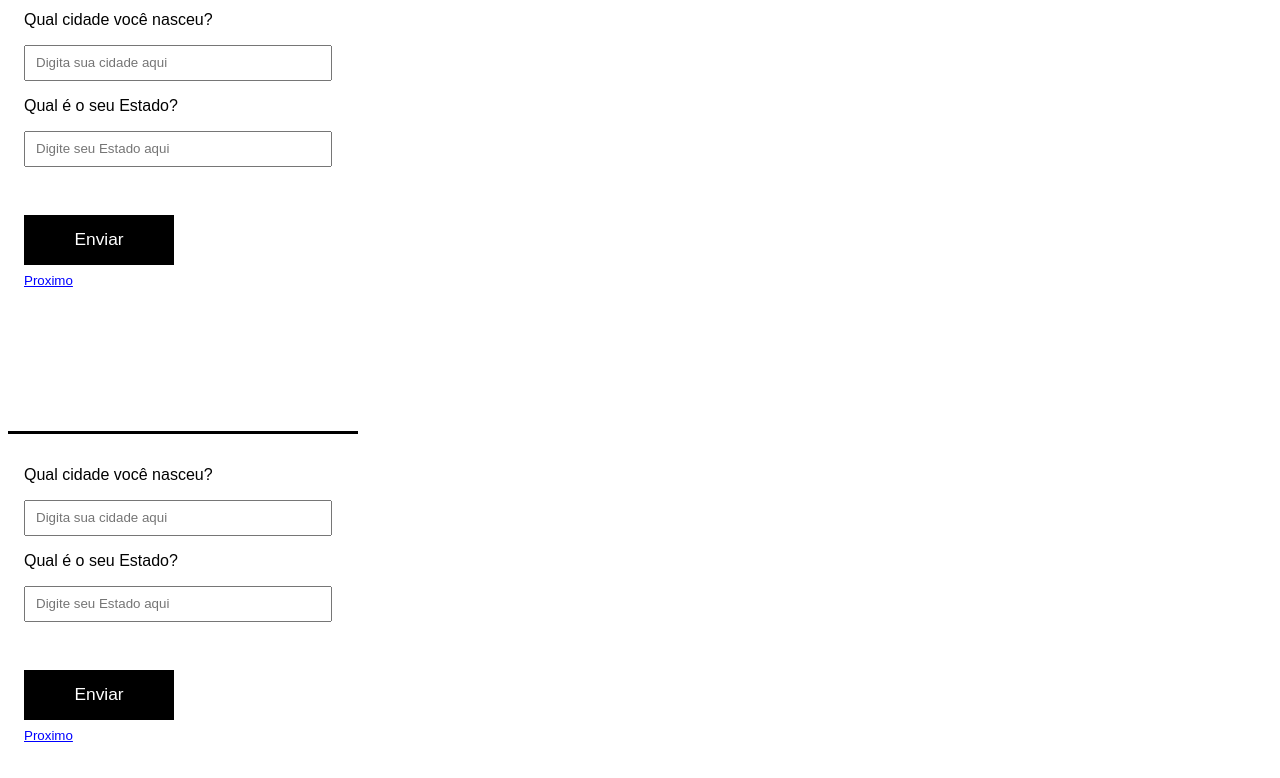
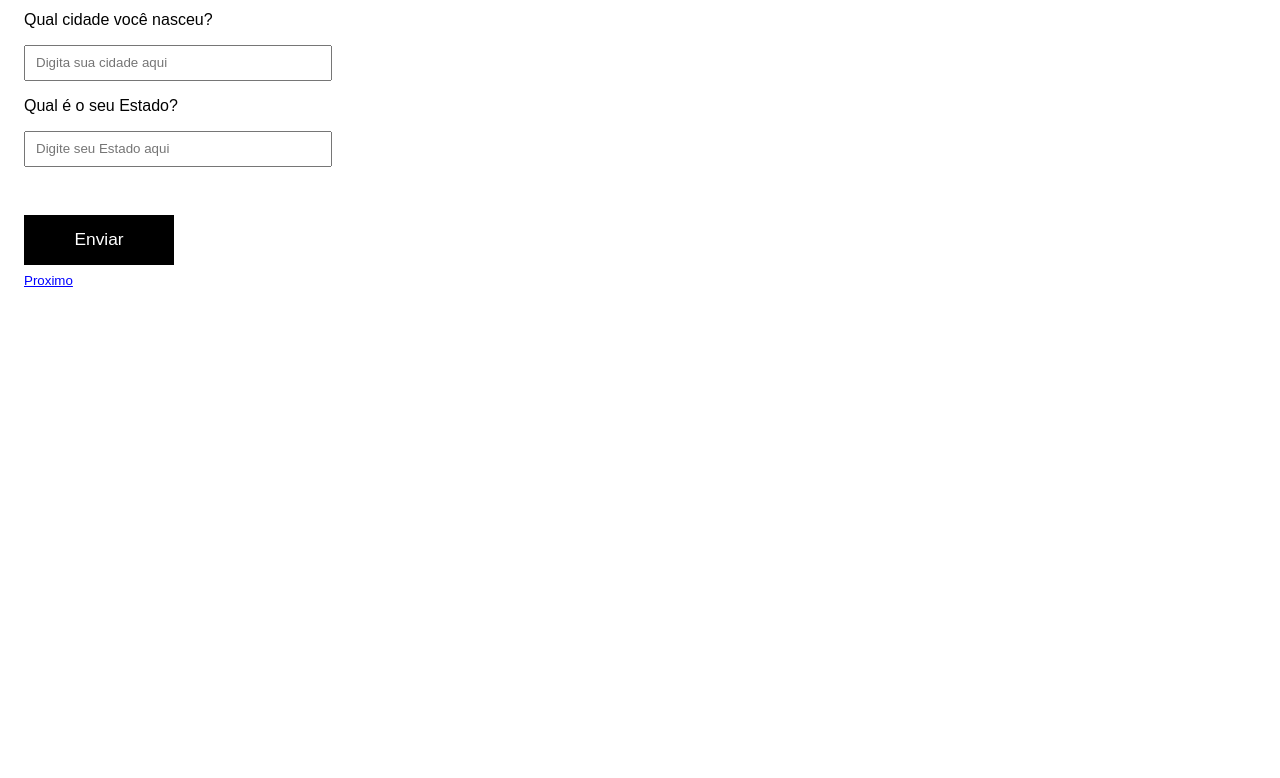
Before and after one commit to lucasguimaraesdev/round, a plain HTML site: page index.html in a window 1280 px wide. Shown: the part 114-892 px from the top of the page. After the commit the page ends 800 px from the top, so only its background shows below. Drawn offline with Linux system fonts and the light colour scheme.

Commit message:
not line

```diff
--- a/index.html
+++ b/index.html
@@ -95,18 +95,6 @@
 			<span>Proximo</span>
 		</form>
 	</section>
-	<div class="linha"></div>
-	<section>
-		<form action="#">
-			<label for="city">Qual cidade você nasceu?</label>
-			<input type="text" required placeholder="Digita sua cidade aqui">
 
-			<label for="">Qual é o seu Estado?</label>
-			<input type="text" required placeholder="Digite seu Estado aqui">
-
-			<button><a href="#">Enviar</a></button>
-			<span>Proximo</span>
-		</form>
-	</section>
 </body>
 </html>
```
